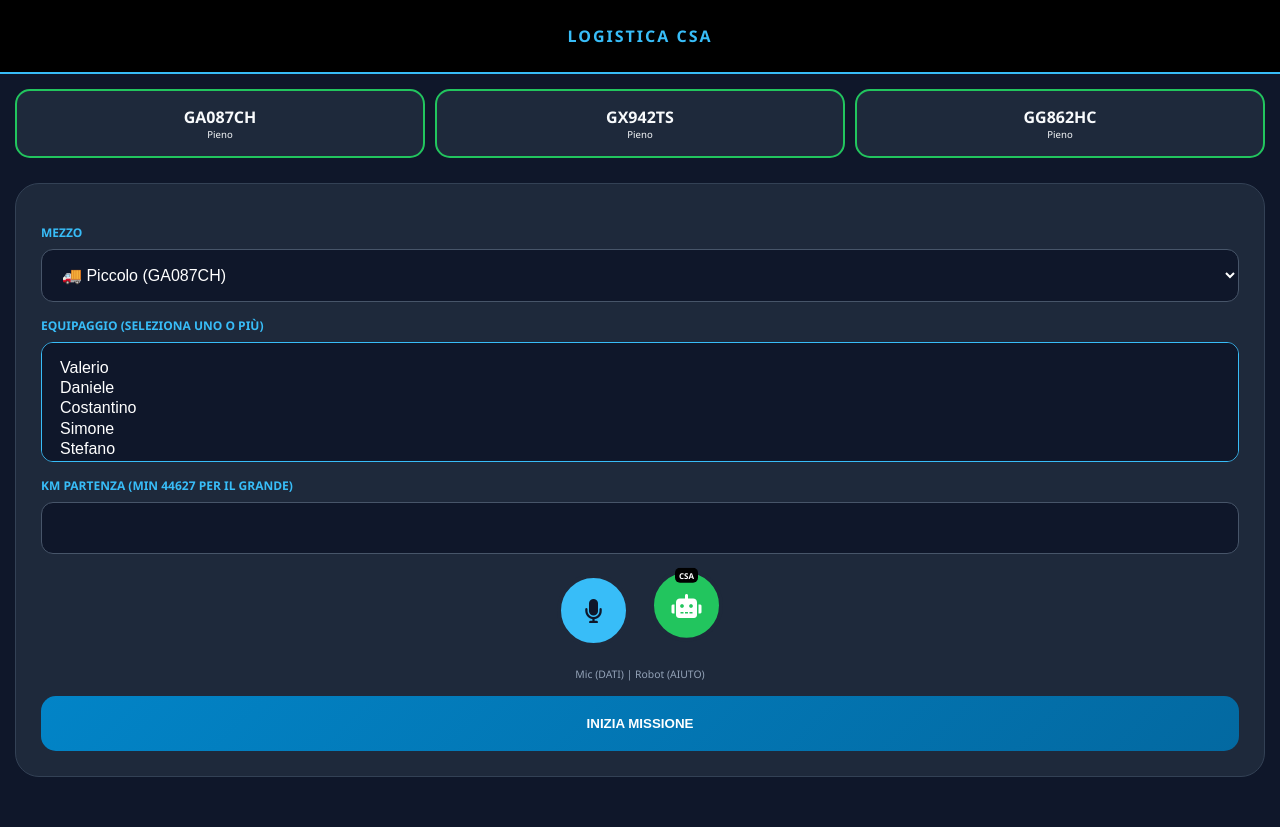
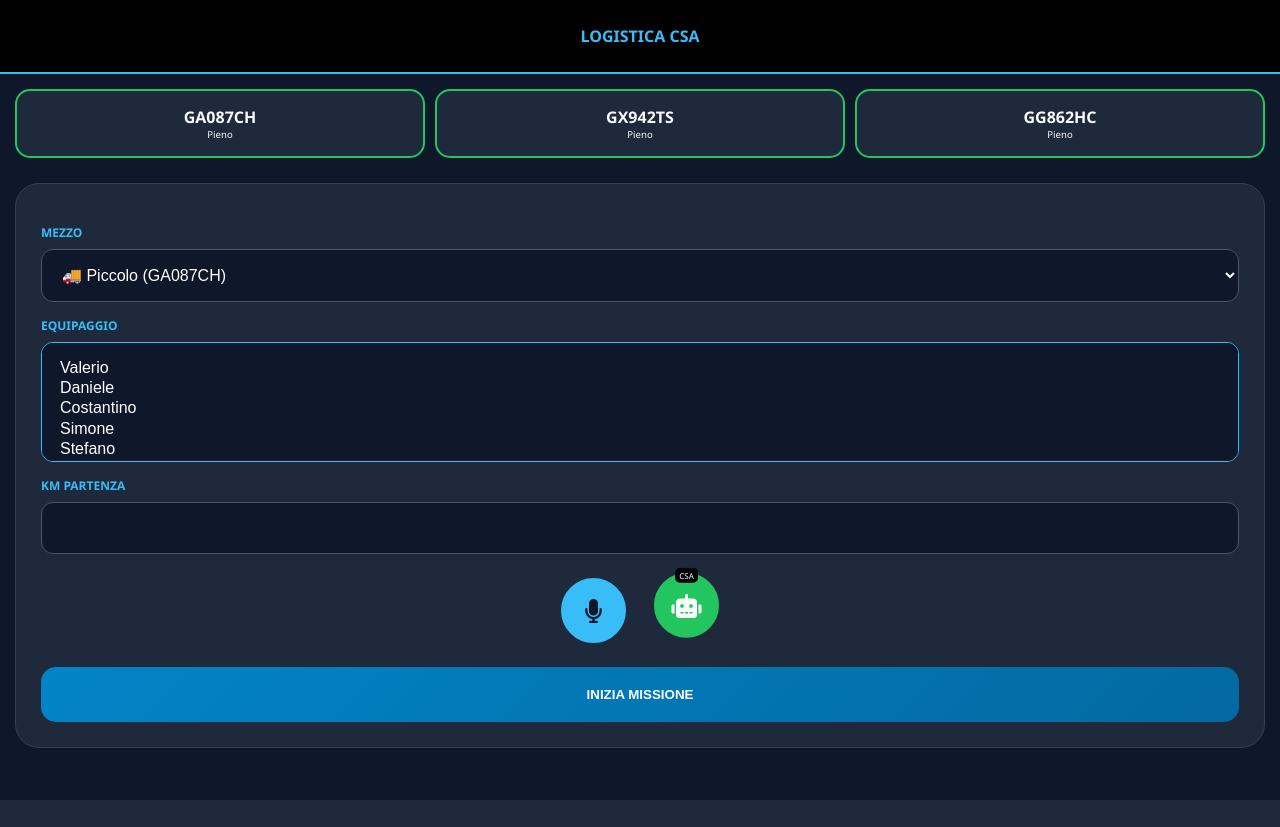
Before and after one commit to valerio121291/furgoni-uscite, a Flask app: page / in a window 1280 px wide. After the commit the page ends 800 px from the top, so only its background shows below. Run offline with Flask 3, Linux system fonts and the light colour scheme.

Commit message:
Update form.html

```diff
--- a/templates/form.html
+++ b/templates/form.html
@@ -3,15 +3,15 @@
 <head>
     <meta charset="utf-8">
     <meta name="viewport" content="width=device-width, initial-scale=1, maximum-scale=1, user-scalable=no">
-    <title>Logistica CSA - Dashboard Totale</title>
+    <title>Logistica CSA - Dashboard</title>
     <link rel="stylesheet" href="https://cdnjs.cloudflare.com/ajax/libs/font-awesome/6.0.0/css/all.min.css">
     <style>
         :root { --bg-dark: #0f172a; --card-dark: #1e293b; --accent: #38bdf8; --success: #22c55e; --warning: #f59e0b; --danger: #ef4444; --text-main: #f8fafc; }
         body { font-family: 'Segoe UI', sans-serif; background: var(--bg-dark); margin: 0; padding-bottom: 50px; color: var(--text-main); }
-        .header { background: #000; color: var(--accent); padding: 25px; text-align: center; font-weight: 800; border-bottom: 2px solid var(--accent); text-transform: uppercase; letter-spacing: 2px; }
+        .header { background: #000; color: var(--accent); padding: 25px; text-align: center; font-weight: 800; border-bottom: 2px solid var(--accent); text-transform: uppercase; }
         .status-container { display: grid; grid-template-columns: repeat(3, 1fr); gap: 10px; padding: 15px; }
         .truck-card { background: var(--card-dark); padding: 15px 5px; border-radius: 15px; text-align: center; border: 1px solid #334155; }
-        .truck-card.In.Viaggio { border: 2px solid var(--warning); box-shadow: 0 0 10px rgba(245, 158, 11, 0.2); }
+        .truck-card.In.Viaggio { border: 2px solid var(--warning); }
         .truck-card.Libero { border: 2px solid var(--success); }
         .main-container { padding: 0 15px; }
         .card { background: var(--card-dark); padding: 25px; border-radius: 24px; border: 1px solid #334155; margin-top: 10px; }
@@ -22,20 +22,17 @@
         .btn-start { background: linear-gradient(135deg, #0284c7, #0369a1); color: white; }
         .btn-stop { background: linear-gradient(135deg, #16a34a, #15803d); color: white; }
         .btn-nav { background: #334155; color: #fbbf24; border: 1px solid #fbbf24; margin-top: 10px; padding: 12px; font-size: 0.8rem; }
-        .btn-wa { background: #25d366; color: white; margin-top: 10px; }
         .btn-annulla { background: #475569; color: white; margin-top: 10px; font-size: 0.8rem; }
 
-        /* AREA COMANDI VOCALI INTEGRATA */
         .voice-controls { display: flex; justify-content: center; align-items: center; gap: 20px; margin: 20px 0; }
         .mic-btn, .bot-btn { width: 65px; height: 65px; border-radius: 50%; border: 4px solid var(--card-dark); font-size: 24px; display: flex; align-items: center; justify-content: center; cursor: pointer; }
         .mic-btn { background: var(--accent); color: #0f172a; }
         .bot-btn { background: var(--success); color: white; animation: jump 2.5s infinite; position: relative; }
-        .bot-btn::after { content: "CSA"; position: absolute; top: -5px; background: #000; font-size: 8px; padding: 2px 4px; border-radius: 5px; font-weight: bold; }
+        .bot-btn::after { content: "CSA"; position: absolute; top: -5px; background: #000; font-size: 8px; padding: 2px 4px; border-radius: 5px; }
         .recording { background: var(--danger) !important; animation: pulse 1s infinite; color: white !important; }
 
         @keyframes jump { 0%, 100% { transform: translateY(0); } 50% { transform: translateY(-10px); } }
         @keyframes pulse { 0% { transform: scale(1); } 50% { transform: scale(1.05); } 100% { transform: scale(1); } }
-        .hint { font-size: 0.65rem; color: #94a3b8; margin-top: 5px; text-align: center; }
     </style>
 </head>
 <body>
@@ -43,10 +40,7 @@
 
     <div class="status-container">
         {% for t, info in furgoni.items() %}
-        <div class="truck-card {{ info.stato }}">
-            <strong>{{ t }}</strong>
-            <div style="font-size: 0.6rem;">{{ info.carburante }}</div>
-        </div>
+        <div class="truck-card {{ info.stato }}"><strong>{{ t }}</strong><div style="font-size: 0.6rem;">{{ info.carburante }}</div></div>
         {% endfor %}
     </div>
 
@@ -60,8 +54,7 @@
                         <option value="GX942TS">🚚🚚 Medio (GX942TS)</option>
                         <option value="GG862HC">🚚🚚🚚 Grosso (GG862HC)</option>
                     </select>
-
-                    <label>Equipaggio (Seleziona uno o più)</label>
+                    <label>Equipaggio</label>
                     <select name="autista" id="autista_select" multiple required>
                         <option value="Valerio">Valerio</option>
                         <option value="Daniele">Daniele</option>
@@ -69,71 +62,55 @@
                         <option value="Simone">Simone</option>
                         <option value="Stefano">Stefano</option>
                     </select>
-
-                    <label>KM Partenza (Min 44627 per il grande)</label>
+                    <label>KM Partenza</label>
                     <input type="number" name="km_partenza" id="km_input" required>
-
                     <div class="voice-controls">
-                        <div class="mic-btn" id="mic-btn-start"><i class="fas fa-microphone"></i></div>
-                        <div class="bot-btn" id="bot-btn-start"><i class="fas fa-robot"></i></div>
+                        <div class="mic-btn" id="mic-btn"><i class="fas fa-microphone"></i></div>
+                        <div class="bot-btn" id="bot-btn"><i class="fas fa-robot"></i></div>
                     </div>
-                    <p class="hint">Mic (DATI) | Robot (AIUTO)</p>
-
                     <button type="submit" name="azione" value="start" class="btn btn-start">Inizia Missione</button>
-
                 {% else %}
                     <input type="hidden" name="targa" value="{{ targa_attiva }}">
-                    <div style="text-align: center; padding: 15px; border-radius: 15px; margin-bottom: 10px; border: 1px solid var(--warning);">
-                        <h3 style="color:var(--warning); margin:0;">{{ targa_attiva }}</h3>
-                        <p style="font-size: 0.8rem;">Equipaggio: {{ corsa_attiva.autista }}</p>
+                    <div style="text-align:center; border:1px solid var(--warning); padding:10px; border-radius:15px;">
+                        <h3>{{ targa_attiva }}</h3>
+                        <p>Equipaggio: {{ corsa_attiva.autista }}</p>
                     </div>
-
                     {% if corsa_attiva.step == 1 %}
                         <label>Destinazione</label>
                         <select name="destinazione" id="destinazione_field">
                             <option value="POLICLINICO UMBERTO 1">Policlinico Umberto I</option>
-                            <option value="SAN GIOVANNI">San Giovanni (Laterani 4)</option>
-                            <option value="PTV">PTV (Tor Vergata)</option>
+                            <option value="SAN GIOVANNI">San Giovanni</option>
+                            <option value="PTV">PTV</option>
                             <option value="VIMINALE">Viminale</option>
                             <option value="VIA CAVOUR 5">Via Cavour 5</option>
-                            <option value="VIA GENOVA">Via Genova (Vigili del Fuoco)</option>
-                            <option value="AVEZZANO">Ospedale Avezzano</option>
-                            <option value="AQUILA">Ospedale L'Aquila</option>
-                            <option value="SULMONA">Ospedale Sulmona</option>
-                            <option value="CASTEL DI SANGRO">Ospedale Castel di Sangro</option>
-                            <option value="PRATICA DI MARE">Aeronautica Pratica di Mare</option>
+                            <option value="VIA GENOVA">Via Genova</option>
+                            <option value="AVEZZANO">Avezzano</option>
+                            <option value="AQUILA">L'Aquila</option>
+                            <option value="SULMONA">Sulmona</option>
+                            <option value="CASTEL DI SANGRO">Castel di Sangro</option>
+                            <option value="PRATICA DI MARE">Pratica di Mare</option>
                             <option value="SPALLANZANI">Spallanzani</option>
-                            <option value="BIETTI">Fondazione Bietti</option>
+                            <option value="BIETTI">Bietti</option>
                             <option value="EUR ARCHIVIO DI STATO">EUR Archivio di Stato</option>
-                            <option value="GIRO LIBERO">Giro Libero / Altro</option>
+                            <option value="GIRO LIBERO">Giro Libero</option>
                         </select>
-                        <button type="button" class="btn btn-nav" onclick="apriNavigatore()">🧭 APRI NAVIGATORE</button>
-
-                        <label>KM all'Arrivo</label>
+                        <label>KM Arrivo</label>
                         <input type="number" name="km_destinazione" id="km_input_dest" required>
-
                         <div class="voice-controls">
-                            <div class="mic-btn" id="mic-btn-step"><i class="fas fa-microphone"></i></div>
-                            <div class="bot-btn" id="bot-btn-step"><i class="fas fa-robot"></i></div>
+                            <div class="mic-btn" id="mic-btn"><i class="fas fa-microphone"></i></div>
+                            <div class="bot-btn" id="bot-btn"><i class="fas fa-robot"></i></div>
                         </div>
-
                         <button type="submit" name="azione" value="arrivo_dest" class="btn btn-start" style="background:var(--warning)">Registra Arrivo</button>
                     {% else %}
-                        <label>KM Finali (Rientro)</label>
+                        <label>KM Finali</label>
                         <input type="number" name="km_rientro" id="km_input_fine" required>
-
                         <div class="voice-controls">
-                            <div class="mic-btn" id="mic-btn-fine"><i class="fas fa-microphone"></i></div>
-                            <div class="bot-btn" id="bot-btn-fine"><i class="fas fa-robot"></i></div>
+                            <div class="mic-btn" id="mic-btn"><i class="fas fa-microphone"></i></div>
+                            <div class="bot-btn" id="bot-btn"><i class="fas fa-robot"></i></div>
                         </div>
-
                         <label>Gasolio</label>
-                        <select name="carburante">
-                            <option value="Pieno">🟢 PIENO</option>
-                            <option value="Metà">🟡 METÀ</option>
-                            <option value="Vuoto">🔴 RISERVA</option>
-                        </select>
-                        <button type="submit" name="azione" value="stop" class="btn btn-stop">Fine e Invia Report</button>
+                        <select name="carburante"><option value="Pieno">🟢 PIENO</option><option value="Metà">🟡 METÀ</option><option value="Vuoto">🔴 RISERVA</option></select>
+                        <button type="submit" name="azione" value="stop" class="btn btn-stop">Fine Missione</button>
                     {% endif %}
                     <button type="submit" name="azione" value="annulla" class="btn btn-annulla" formnovalidate>ANNULLA</button>
                 {% endif %}
@@ -142,11 +119,6 @@
     </div>
 
     <script>
-    function apriNavigatore() {
-        const d = document.getElementById('destinazione_field').value;
-        window.open("https://www.google.com/maps/dir/?api=1&destination=" + encodeURIComponent(d), "_blank");
-    }
-
     if ('webkitSpeechRecognition' in window) {
         const recognition = new webkitSpeechRecognition();
         recognition.lang = 'it-IT';
@@ -159,7 +131,7 @@
                 recognition.start();
                 this.classList.add('recording');
                 window.activeBtn = this;
-            }
+            };
         });
 
         recognition.onresult = function(event) {
@@ -167,20 +139,18 @@
             if(window.activeBtn) window.activeBtn.classList.remove('recording');
 
             if (isBotMode) {
-                // IL ROBOT PARLA (Chiamata al server)
                 fetch('/elabora_voce', {
                     method: 'POST',
                     headers: {'Content-Type': 'application/json'},
                     body: JSON.stringify({testo: transcript})
-                }).then(r => r.json()).then(data => {
-                    if(data.risposta) {
-                        const utter = new SpeechSynthesisUtterance(data.risposta);
-                        utter.lang = 'it-IT';
-                        window.speechSynthesis.speak(utter);
-                    }
-                }).catch(() => { alert("Errore di connessione con il cervello CSA!"); });
+                })
+                .then(r => r.json())
+                .then(data => {
+                    const utter = new SpeechSynthesisUtterance(data.risposta);
+                    utter.lang = 'it-IT';
+                    window.speechSynthesis.speak(utter);
+                });
             } else {
-                // LOGICA ORIGINALE INSERIMENTO DATI
                 const n = transcript.match(/\d+/g);
                 const kmInp = document.getElementById('km_input') || document.getElementById('km_input_dest') || document.getElementById('km_input_fine');
                 if(n && kmInp) kmInp.value = n.join('');
@@ -188,21 +158,15 @@
                 const staff = ["valerio", "daniele", "costantino", "simone", "stefano"];
                 const select = document.getElementById('autista_select');
                 if(select) {
-                    staff.forEach(nome => {
-                        if(transcript.includes(nome)) {
-                            for(let i=0; i<select.options.length; i++) {
-                                if(select.options[i].value.toLowerCase() === nome) select.options[i].selected = true;
-                            }
+                    staff.forEach(nome => { if(transcript.includes(nome)) {
+                        for(let i=0; i<select.options.length; i++) {
+                            if(select.options[i].value.toLowerCase() === nome) select.options[i].selected = true;
                         }
-                    });
+                    }});
                 }
                 if(transcript.includes("piccolo")) document.getElementById('targa_select').value = "GA087CH";
                 if(transcript.includes("medio")) document.getElementById('targa_select').value = "GX942TS";
-                if(transcript.includes("grande") || transcript.includes("grosso")) {
-                    document.getElementById('targa_select').value = "GG862HC";
-                    const kmVal = document.getElementById('km_input') ? document.getElementById('km_input').value : 0;
-                    if(kmVal && parseInt(kmVal) < 44627) alert("Errore KM!");
-                }
+                if(transcript.includes("grande")) document.getElementById('targa_select').value = "GG862HC";
             }
         };
     }
```
